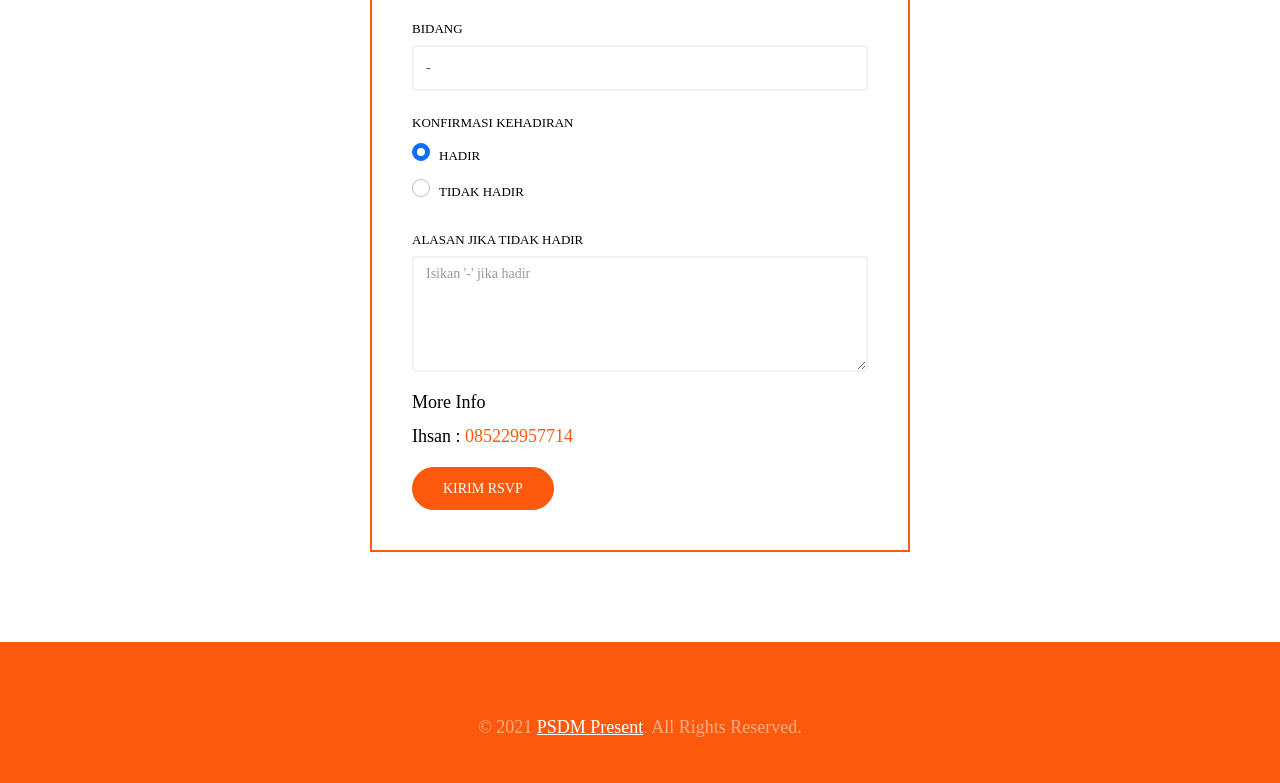
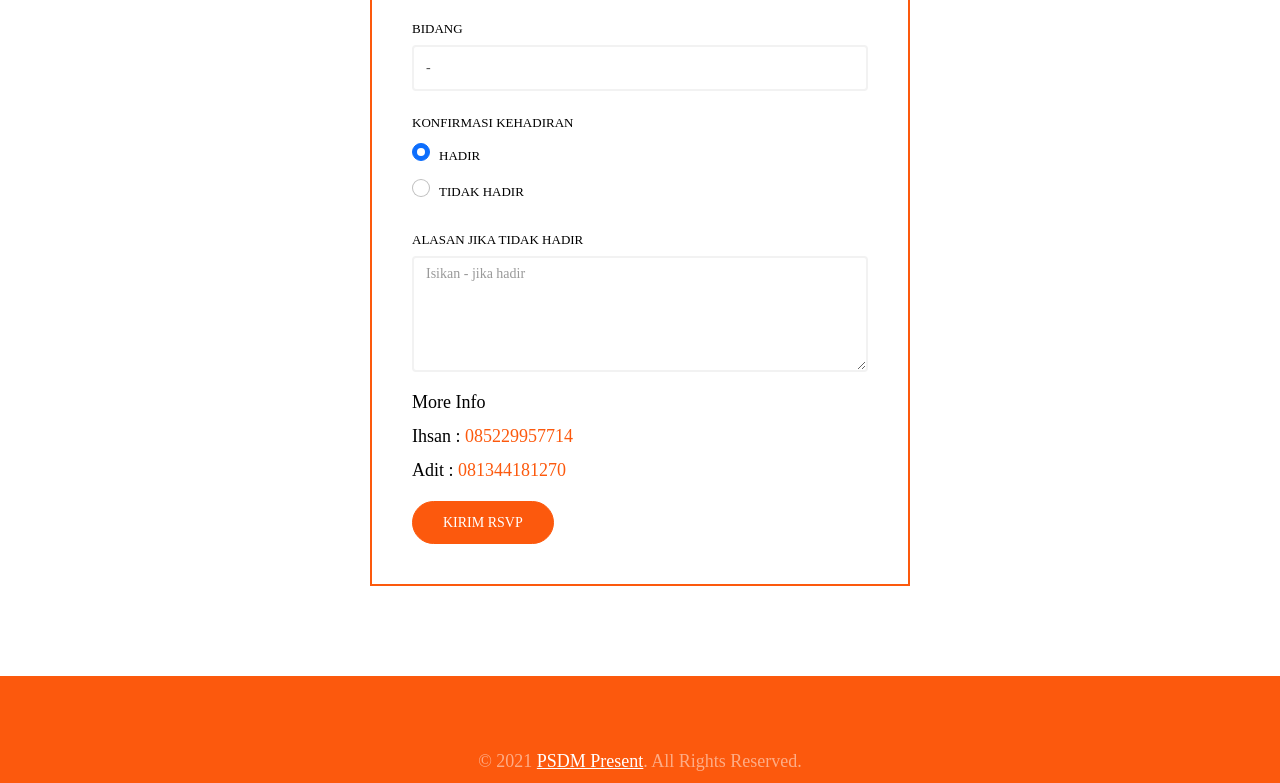
Before and after one commit to afrzl/RSVP-Auto-Create-GSheets, a website: page index.html in a window 1280 px wide. Shown: the part 1774-2557 px from the top of the page. Drawn offline with nearby package versions, Linux system fonts and the light colour scheme; a web font is replaced by a local one.

Commit message:
nambahin adit

```diff
--- a/index.html
+++ b/index.html
@@ -103,11 +103,12 @@
                 </div>
                 <div class="form-group">
                   <label for="Alasan">Alasan jika tidak hadir</label>
-                  <textarea name="Alasan" id="Alasan" cols="20" rows="5" class="form-control" required placeholder="Isikan '-' jika hadir"></textarea>
+                  <textarea name="Alasan" id="Alasan" cols="20" rows="5" class="form-control" required placeholder="Isikan - jika hadir"></textarea>
                 </div>
                 <div class="form-group">
                   <p>More Info</p>
                   <p>Ihsan : <a href="https://wa.me/6285229957714">085229957714</a></p>
+                  <p>Adit : <a href="https://wa.me/6281344181270">081344181270</a></p>
                 </div>
                 <div class="form-group">
                   <div class="alert alert-success d-flex align-items-center d-none alert-berhasil" role="alert">
```
